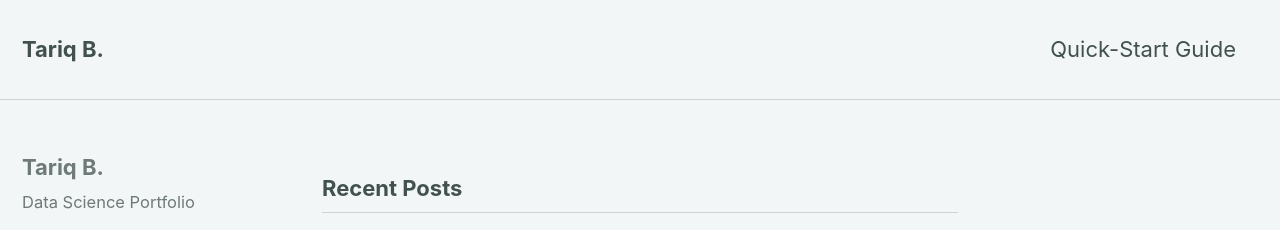
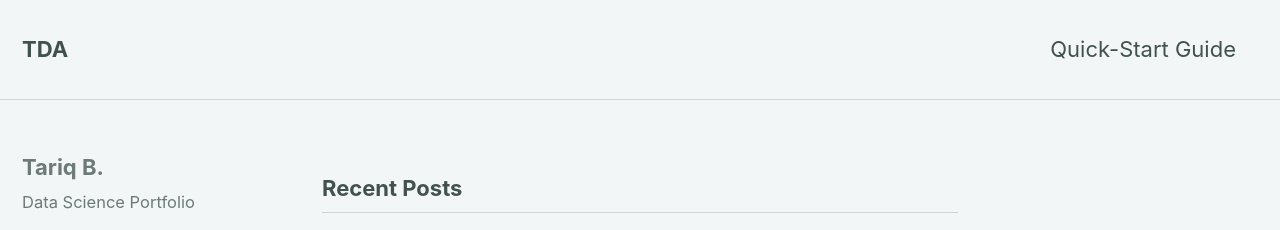
Before and after one commit to TariqGon/TariqGon.github.io, a Jekyll site: the page built from index.html, in a window 1280 px wide and 900 px high. Shown: the top 230 px of the window. Built offline with Jekyll 4.4.1, drawn with Linux system fonts in a browser that asks for light colours; nearby versions of some CDN libraries; the list of posts is cut into pages by our own code.

Commit message:
new commit

```diff
--- a/_config.yml
+++ b/_config.yml
@@ -9,7 +9,7 @@ minimal_mistakes_skin    : "mint" # "air", "aqua", "contrast", "dark", "dirt", "
 
 # Site Settings
 locale                   : "en-US"
-title                    : "Tariq B."
+title                    : "TDA"
 title_separator          : "-"
 name                     : "Tariq B."
 description              : "Data Science Portfolio"
```
